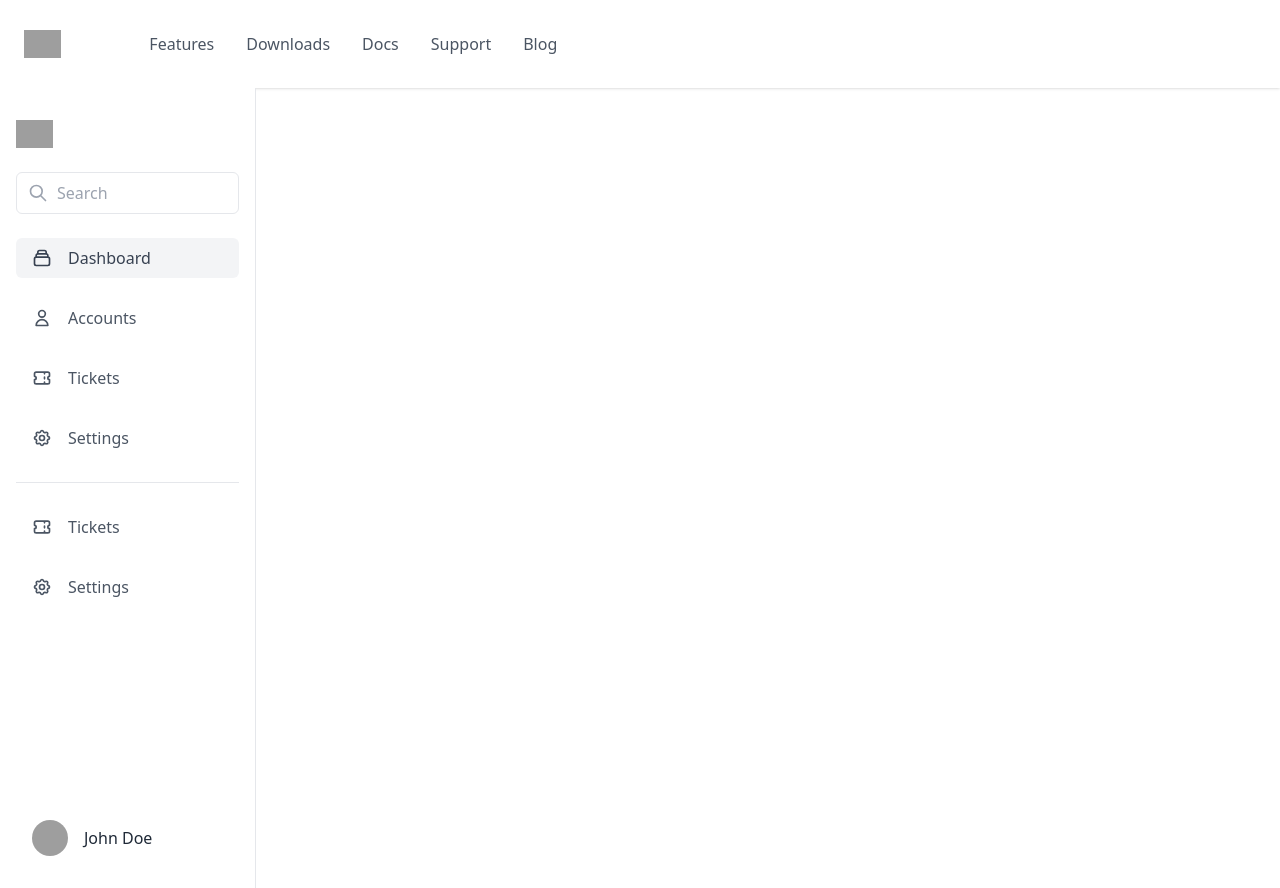
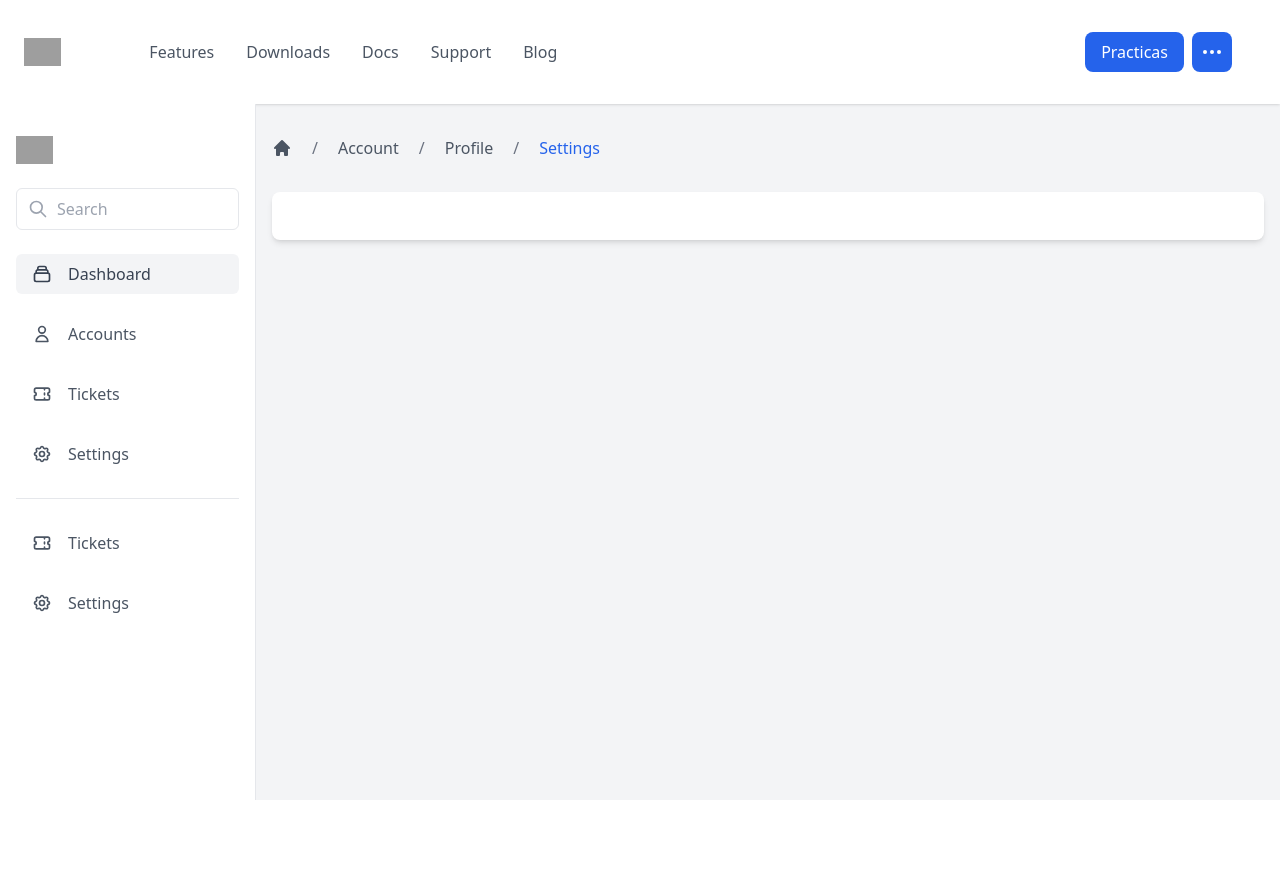
Before and after one commit to Chrispau0530/Angular, an Angular app in the folder Practicas/: page / in a window 1280 px wide. After the commit the page ends 800 px from the top, so only its background shows below. Built offline with nearby package versions, Linux system fonts and the light colour scheme; grey boxes are pictures that could not be loaded.

Commit message:
Practica 08
Ahora si quedo la interfaz

```diff
--- /dev/null
+++ b/Practicas/src/app/components/breadcrumb/breadcrumb.component.html
@@ -0,0 +1,31 @@
+<div class="flex items-center py-4 overflow-x-auto whitespace-nowrap">
+    <a href="#" class="text-gray-600 dark:text-gray-200">
+        <svg xmlns="http://www.w3.org/2000/svg" class="w-5 h-5" viewBox="0 0 20 20" fill="currentColor">
+            <path d="M10.707 2.293a1 1 0 00-1.414 0l-7 7a1 1 0 001.414 1.414L4 10.414V17a1 1 0 001 1h2a1 1 0 001-1v-2a1 1 0 011-1h2a1 1 0 011 1v2a1 1 0 001 1h2a1 1 0 001-1v-6.586l.293.293a1 1 0 001.414-1.414l-7-7z" />
+        </svg>
+    </a>
+
+    <span class="mx-5 text-gray-500 dark:text-gray-300">
+        /
+    </span>
+
+    <a href="#" class="text-gray-600 dark:text-gray-200 hover:underline">
+        Account
+    </a>
+
+    <span class="mx-5 text-gray-500 dark:text-gray-300">
+        /
+    </span>
+
+    <a href="#" class="text-gray-600 dark:text-gray-200 hover:underline">
+        Profile
+    </a>
+
+    <span class="mx-5 text-gray-500 dark:text-gray-300">
+        /
+    </span>
+
+    <a href="#" class="text-blue-600 dark:text-blue-400 hover:underline">
+        Settings
+    </a>
+</div>
--- a/Practicas/src/app/components/content-global/content-global.component.css
+++ b/Practicas/src/app/components/content-global/content-global.component.css
@@ -0,0 +1,15 @@
+body {
+    margin: 0;
+    padding: 0;
+    box-sizing: border-box;
+  }
+
+  /* Oculta completamente el Sidebar cuando está cerrado */
+  .sidebar {
+    transition: width 0.3s;
+  }
+
+  /* Permite que el contenido ocupe todo el ancho cuando el sidebar está cerrado */
+  .content-breadcrumb, .content {
+    transition: margin-left 0.3s;
+  }
--- a/Practicas/src/app/components/content-global/content-global.component.html
+++ b/Practicas/src/app/components/content-global/content-global.component.html
@@ -1,2 +1,26 @@
-<app-header></app-header>
-<app-siderbar></app-siderbar>
+<div class="h-screen flex flex-col">
+    <!-- Navbar -->
+    <div class="NAVBAR z-10">
+      <app-header></app-header>
+    </div>
+
+    <div class="flex flex-1 overflow-hidden">
+      <!-- Sidebar -->
+      <div class="sidebar relative z-20 bg-white dark:bg-gray-800 transition-all duration-300"
+           [ngClass]="{'w-64': isSidebarOpen, 'w-0': !isSidebarOpen}">
+        <app-siderbar></app-siderbar>
+      </div>
+
+      <!-- Main Content Area (Breadcrumb + Content) -->
+      <div class="flex-1 overflow-y-auto bg-gray-100 p-4">
+        <div class="content-breadcrumb mb-4">
+          <app-content></app-content>
+        </div>
+
+        <!-- Main Content -->
+        <div class="content bg-white p-6 rounded-lg shadow-md">
+          <!-- Aquí puedes renderizar tus componentes o contenido principal -->
+        </div>
+      </div>
+    </div>
+  </div>
--- a/Practicas/src/app/components/content-global/content-global.component.ts
+++ b/Practicas/src/app/components/content-global/content-global.component.ts
@@ -3,12 +3,17 @@ import { HeaderComponent } from '../header/header.component';
 import { SiderbarComponent } from '../siderbar/siderbar.component';
 import { CommonModule } from '@angular/common';
 import { RouterOutlet } from '@angular/router';
+import { ContentComponent } from "../content/content.component";
 @Component({
   selector: 'app-content-global',
-  imports: [CommonModule,SiderbarComponent,RouterOutlet,HeaderComponent],
+  imports: [CommonModule, SiderbarComponent, RouterOutlet, HeaderComponent, ContentComponent],
   templateUrl: './content-global.component.html',
   styleUrl: './content-global.component.css'
 })
 export class ContentGlobalComponent {
+  isSidebarOpen = true;
 
+  toggleSidebar() {
+    this.isSidebarOpen = !this.isSidebarOpen;
+  }
 }
--- a/Practicas/src/app/components/content/content.component.html
+++ b/Practicas/src/app/components/content/content.component.html
@@ -1 +1,2 @@
-<p>content works!</p>
+<app-breadcrumb></app-breadcrumb>
+<router-outlet>
--- a/Practicas/src/app/components/content/content.component.ts
+++ b/Practicas/src/app/components/content/content.component.ts
@@ -1,8 +1,12 @@
 import { Component } from '@angular/core';
+import { RouterOutlet } from '@angular/router';
+import { BreadcrumbComponent } from '../breadcrumb/breadcrumb.component';
+
 
 @Component({
   selector: 'app-content',
-  imports: [],
+  standalone:true,
+  imports: [RouterOutlet,BreadcrumbComponent],
   templateUrl: './content.component.html',
   styleUrl: './content.component.css'
 })
--- a/Practicas/src/app/components/header/header.component.html
+++ b/Practicas/src/app/components/header/header.component.html
@@ -1,6 +1,6 @@
 <nav class="bg-white shadow dark:bg-gray-800">
     <div class="container px-6 py-4 mx-auto">
-      <div class="lg:flex lg:items-center">
+      <div class="lg:flex lg:items-center justify-between">
         <div class="flex items-center justify-between w-full lg:w-auto">
           <a href="#">
             <img class="w-auto h-6 sm:h-7" src="https://merakiui.com/images/full-logo.svg" alt="">
@@ -36,6 +36,29 @@
             <a href="#" class="mt-2 lg:mt-0 lg:mx-4 hover:text-gray-900 dark:hover:text-gray-200">Support</a>
             <a href="#" class="mt-2 lg:mt-0 lg:mx-4 hover:text-gray-900 dark:hover:text-gray-200">Blog</a>
           </div>
+
+          <!-- Nuevo Botón con Menú Desplegable -->
+          <div class="flex items-center relative ml-4">
+            <button class="px-4 py-2 font-medium text-white bg-blue-600 rounded-lg hover:bg-blue-500 focus:outline-none focus:ring focus:ring-blue-300 focus:ring-opacity-80">Practicas</button>
+
+            <div class="relative ml-2">
+              <!-- Toggle del menú -->
+              <button (click)="toggleDropdown()"
+                      class="p-2 bg-blue-600 rounded-lg hover:bg-blue-500 focus:outline-none focus:ring focus:ring-blue-300 focus:ring-opacity-80">
+                <svg class="w-6 h-6 text-white" xmlns="http://www.w3.org/2000/svg" fill="none" viewBox="0 0 24 24" stroke="currentColor">
+                  <path stroke-linecap="round" stroke-linejoin="round" stroke-width="2" d="M5 12h.01M12 12h.01M19 12h.01M6 12a1 1 0 11-2 0 1 1 0 012 0zm7 0a1 1 0 11-2 0 1 1 0 012 0zm7 0a1 1 0 11-2 0 1 1 0 012 0z" />
+                </svg>
+              </button>
+
+              <!-- Lista del menú -->
+              <div *ngIf="isDropdownOpen"
+                   class="absolute right-0 w-48 mt-2 overflow-hidden bg-white rounded-lg shadow-xl dark:bg-gray-800">
+                <a href="#" class="block px-4 py-2 text-sm text-gray-800 dark:text-gray-200 hover:bg-gray-100 dark:hover:bg-gray-700">Practica 01</a>
+                <a href="#" class="block px-4 py-2 text-sm text-gray-800 dark:text-gray-200 hover:bg-gray-100 dark:hover:bg-gray-700">Practica 02</a>
+                <a href="#" class="block px-4 py-2 text-sm text-gray-800 dark:text-gray-200 hover:bg-gray-100 dark:hover:bg-gray-700">Practica 03 </a>
+              </div>
+            </div>
+          </div>
         </div>
       </div>
     </div>
--- a/Practicas/src/app/components/header/header.component.ts
+++ b/Practicas/src/app/components/header/header.component.ts
@@ -1,28 +1,34 @@
 import { CommonModule } from '@angular/common';
-import { Component, HostListener } from '@angular/core'
+import { Component, HostListener } from '@angular/core';
 
 @Component({
   selector: 'app-header',
-  standalone:true,
-  imports:[CommonModule],
+  standalone: true,
+  imports: [CommonModule],
   templateUrl: './header.component.html',
   styleUrls: ['./header.component.css']
 })
 export class HeaderComponent {
   isOpen = false;
+  isDropdownOpen = false;
 
   toggleMenu() {
     this.isOpen = !this.isOpen;
   }
 
+  toggleDropdown() {
+    this.isDropdownOpen = !this.isDropdownOpen;
+  }
+
   @HostListener('document:click', ['$event'])
-  closeMenuOutside(event: Event) {
+  closeMenusOutside(event: Event) {
     const targetElement = event.target as HTMLElement;
     const isButtonClick = targetElement.closest('button');
     const isMenuContent = targetElement.closest('.absolute');
 
-    if (this.isOpen && !isButtonClick && !isMenuContent) {
+    if (!isButtonClick && !isMenuContent) {
       this.isOpen = false;
+      this.isDropdownOpen = false;
     }
   }
 }
```
Also changed, not shown: Practicas/src/app/components/breadcrumb/breadcrumb.component.ts (added, +11 -0 lines), Practicas/src/app/app.routes.ts (line endings or trailing spaces), Practicas/src/app/components/breadcrumb/breadcrumb.component.css (added), 1 other file (tests, documents, lock files or other folders).
